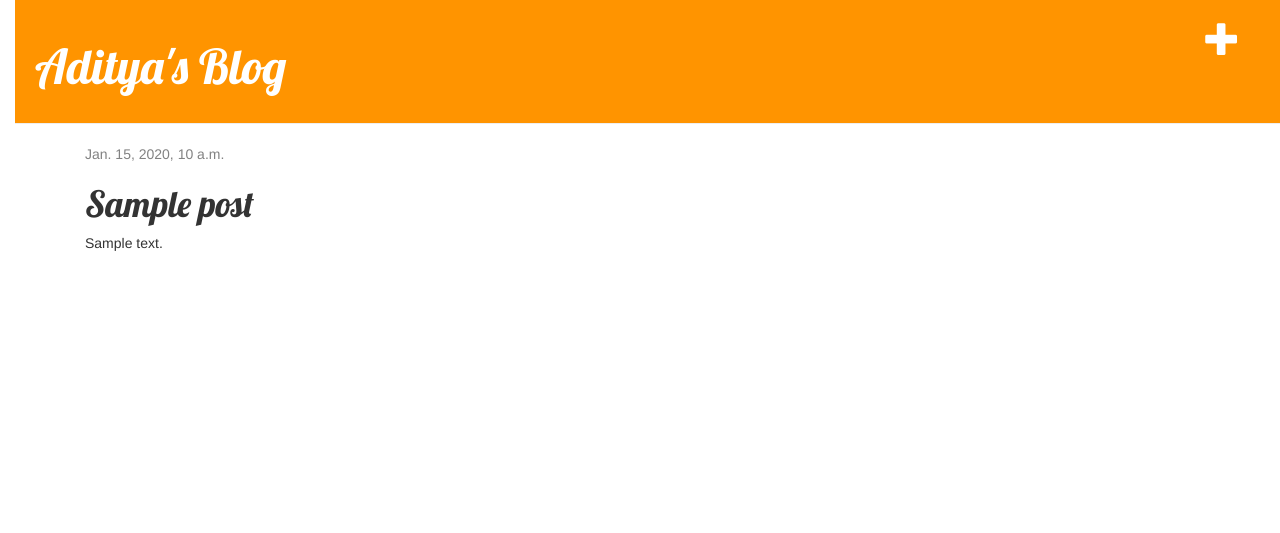
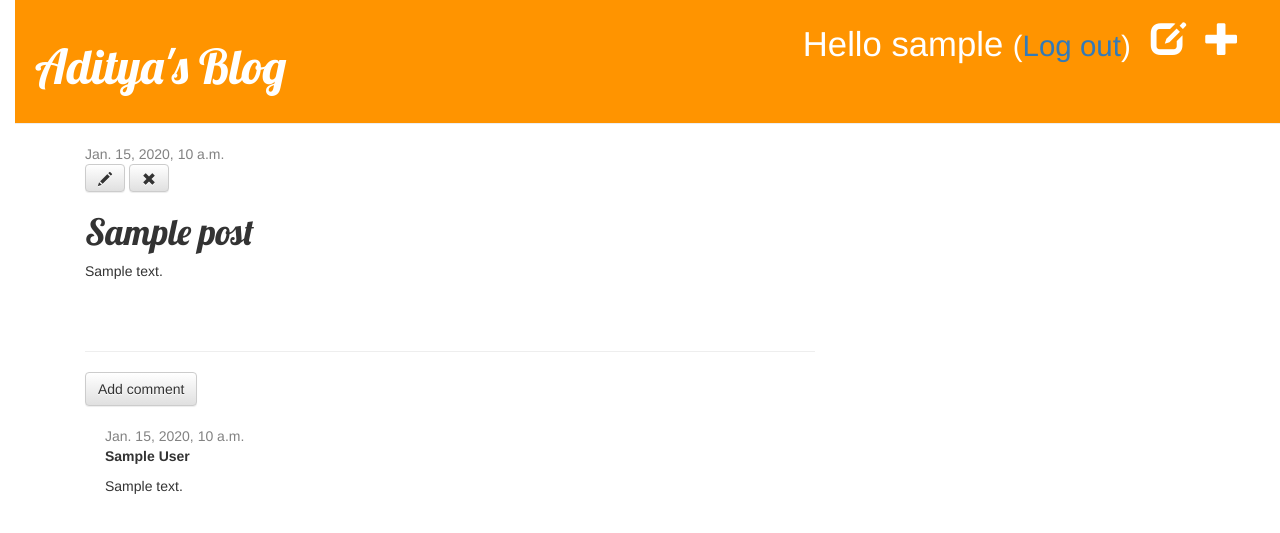
Before and after one commit to a-pradhan/basic-django-blog, a Django app: page /post/1/ in a window 1280 px wide. Shown: the top 533 px of the page. Run offline with Django 3.2, Linux system fonts and the light colour scheme; a user stored in the database is signed in; tables that the repository leaves empty hold one stand-in row (values such as "Sample post"); some libraries are stand-ins or nearby versions.

Commit message:
Implemented login requirement for admin features and a commenting system
1. login required to create, edit and delete posts
2. comments can be left on individual blog posts
3. only approved comments are publically displayed the blog detail page

```diff
--- a/mysite/blog/admin.py
+++ b/mysite/blog/admin.py
@@ -1,6 +1,7 @@
 from django.contrib import admin
-from .models import Post
+from .models import Post, Comment
 
 admin.site.register(Post)
+admin.site.register(Comment)
 
 # Register your models here.
--- a/mysite/blog/models.py
+++ b/mysite/blog/models.py
@@ -12,5 +12,23 @@ class Post(models.Model):
         self.published_date = timezone.now()
         self.save()
 
+    def approved_comments(self):
+        return self.comments.filter(approved_comment=True)
+
     def __str__(self):
         return self.title
+
+
+class Comment(models.Model):
+    post = models.ForeignKey('blog.Post', related_name='comments')
+    author = models.CharField(max_length=200)
+    text = models.TextField()
+    created_date = models.DateTimeField(default=timezone.now)
+    approved_comment = models.BooleanField(default=False)
+
+    def approve(self):
+        self.approved_comment = True
+        self.save()
+
+    def __str__(self):
+        return self.text
--- a/mysite/blog/static/css/blog.css
+++ b/mysite/blog/static/css/blog.css
@@ -53,3 +53,7 @@ h1, h2, h3, h4 {
 .post h1 a, .post h1 a:visited {
     color: #000000;
 }
+
+.comment {
+  margin: 20px 0px 20px 20px;
+}
--- a/mysite/blog/templates/blog/base.html
+++ b/mysite/blog/templates/blog/base.html
@@ -11,6 +11,10 @@
         <div class="page-header">
           {% if user.is_authenticated %}
             <a href="{% url 'post_new' %}" class="top-menu"><span class="glyphicon glyphicon-plus"></span></a>
+            <a href="{% url 'post_draft_list' %}" class="top-menu"><span class="glyphicon glyphicon-edit"></span></a>
+            <p class="top-menu">Hello {{ user.username }} <small>(<a href="{% url 'logout' %}">Log out</a>)</small></p>
+          {% else %}
+            <a href="{% url 'login' %}" class="top-menu"><span class="glyphicon glyphicon-lock"></span></a>
           {% endif %}
             <h1><a href="/">Aditya's Blog</a></h1>
         </div>
--- a/mysite/blog/templates/blog/post_detail.html
+++ b/mysite/blog/templates/blog/post_detail.html
@@ -6,12 +6,34 @@
             <div class="date">
                 {{ post.published_date }}
             </div>
+        {% else %}
+            <a class="btn btn-default" href="{% url 'post_publish' pk=post.pk %}">Publish</a>
         {% endif %}
-        {% if user.authenticated %}
-            <a href="{% url 'post_new' %}" class="top-menu"><span class="glyphicon glyphicon-plus"></span></a>
+
+        {% if user.is_authenticated %}
+            <a class="btn btn-default" href="{% url 'post_edit' pk=post.pk %}"><span class="glyphicon glyphicon-pencil"></span></a>
+            <a class="btn btn-default" href="{% url 'post_remove' pk=post.pk %}"><span class="glyphicon glyphicon-remove"></span></a>
         {% endif %}
+
         <h1>{{ post.title }}</h1>
         <p>{{ post.text|linebreaksbr }}</p>
     </div>
-
+    <hr>
+    <a class="btn btn-default" href="{% url 'add_comment_to_post' pk=post.pk %}">Add comment</a>
+    {% for comment in post.comments.all %}
+      {% if user.is_authenticated or comment.approved_comment %}
+        <div class="comment">
+            <div class="date">{{ comment.created_date }}
+            {% if not comment.approved_comment %}
+              <a class="btn btn-default" href="{% url 'comment_remove' pk=comment.pk %}"><span class="glyphicon glyphicon-remove"></span></a>
+              <a class="btn btn-default" href="{% url 'comment_approve' pk=comment.pk %}"><span class="glyphicon glyphicon-ok"></span></a>
+            {% endif %}
+          </div>
+            <strong>{{ comment.author }}</strong>
+            <p>{{ comment.text|linebreaks }}</p>
+        </div>
+      {% endif %}
+    {% empty %}
+        <p>No comments here yet :(</p>
+    {% endfor %}
 {% endblock %}
--- a/mysite/blog/templates/blog/post_list.html
+++ b/mysite/blog/templates/blog/post_list.html
@@ -7,6 +7,7 @@
           </div>
           <h1><a href="{% url 'post_detail' pk=post.pk %}">{{ post.title }}</a></h1>
           <p>{{ post.text|linebreaksbr }}</p>
+          <a href="{% url 'post_detail' pk=post.pk %}">Comments: {{ post.approved_comments.count }}</a>
       </div>
     {% endfor %}
 {% endblock %}
--- a/mysite/blog/urls.py
+++ b/mysite/blog/urls.py
@@ -6,5 +6,10 @@ urlpatterns = [
     url(r'^post/(?P<pk>\d+)/$', views.post_detail,name='post_detail'),
     url(r'^post/new/$', views.post_new, name='post_new'),
     url(r'^post/(?P<pk>\d+)/edit/$', views.post_edit, name='post_edit'),
-
+    url(r'^drafts/$',views.post_draft_list, name='post_draft_list'),
+    url(r'^post/(?P<pk>\d+)/publish/$', views.post_publish, name='post_publish'),
+    url(r'^post/(?P<pk>\d+)/remove/$',views.post_remove,name='post_remove'),
+    url(r'^post/(?P<pk>\d+)/comment/$', views.add_comment_to_post, name='add_comment_to_post'),
+    url(r'^comment/(?P<pk>\d+)/approve/$', views.comment_approve, name='comment_approve'),
+    url(r'^comment/(?P<pk>\d+)/remove/$', views.comment_remove, name='comment_remove'),
 ]
--- a/mysite/blog/views.py
+++ b/mysite/blog/views.py
@@ -1,7 +1,8 @@
 from django.shortcuts import render, get_object_or_404, redirect
 from django.utils import timezone
-from .models import Post
-from .forms import PostForm
+from django.contrib.auth.decorators import login_required
+from .models import Post, Comment
+from .forms import PostForm, CommentForm
 
 def post_list(request):
     posts = Post.objects.filter(published_date__lte=timezone.now()).order_by('published_date')
@@ -11,13 +12,13 @@ def post_detail(request, pk):
     post = get_object_or_404(Post, pk=pk)
     return render(request,'blog/post_detail.html', {'post': post} )
 
+@login_required
 def post_new(request):
     if(request.method == 'POST'):
         form = PostForm(request.POST)
         if form.is_valid():
             post = form.save(commit=False)
             post.author = request.user
-            post.published_date = timezone.now()
             post.save()
 
             return redirect('post_detail', pk=post.pk)
@@ -27,6 +28,7 @@ def post_new(request):
 
     return render(request, 'blog/post_edit.html', {'form' : form })
 
+@login_required
 def post_edit(request,pk):
     post = get_object_or_404(Post,pk=pk)
     if request.method == "POST":
@@ -40,3 +42,45 @@ def post_edit(request,pk):
     else:
         form = PostForm(instance=post)
     return render(request,'blog/post_edit.html', {'form': form})
+
+@login_required
+def post_draft_list(request):
+    posts = Post.objects.filter(published_date__isnull=True).order_by('created_date')
+    return render(request, 'blog/post_draft_list.html', {'posts':posts})
+
+@login_required
+def post_publish(request,pk):
+    post = get_object_or_404(Post,pk=pk)
+    post.publish()
+    return redirect('post_detail', pk=pk)
+
+@login_required
+def post_remove(request,pk):
+    post = get_object_or_404(Post,pk=pk)
+    post.delete()
+    return redirect('post_list')
+
+def add_comment_to_post(request, pk):
+    post = get_object_or_404(Post, pk=pk)
+    if request.method == 'POST':
+        form = CommentForm(request.POST)
+        if form.is_valid():
+            comment = form.save(commit=False)
+            comment.post = post
+            comment.save()
+            return redirect('post_detail', pk=pk)
+    else:
+        form = CommentForm()
+    return render(request, 'blog/add_comment_to_post.html', {'form': form})
+
+@login_required
+def comment_approve(request,pk):
+    comment = get_object_or_404(Comment, pk=pk)
+    comment.approve()
+    return redirect('post_detail', pk=comment.post.pk)
+
+@login_required
+def comment_remove(request,pk):
+    comment = get_object_or_404(Comment, pk=pk)
+    comment.delete()
+    return redirect('post_detail', pk=comment.post.pk)
--- a/mysite/mysite/settings.py
+++ b/mysite/mysite/settings.py
@@ -120,3 +120,4 @@ USE_TZ = True
 
 STATIC_URL = '/static/'
 STATIC_ROOT = os.path.join(BASE_DIR, 'static')
+LOGIN_REDIRECT_URL = '/'
--- a/mysite/mysite/urls.py
+++ b/mysite/mysite/urls.py
@@ -1,7 +1,11 @@
 from django.conf.urls import include, url
 from django.contrib import admin
+from django.contrib.auth import views
 
 urlpatterns = [
     url(r'^admin/', admin.site.urls),
+    url(r'^accounts/login/$', views.login, name="login"),
+    url(r'^accounts/logout/$', views.logout, name='logout', kwargs={'next_page': '/'}),
     url(r'', include('blog.urls')),
+
 ]
```
Also changed, not shown: mysite/blog/forms.py (+6 -1 lines), mysite/blog/templates/blog/add_comment_to_post.html (added, +9 -0 lines), mysite/blog/templates/blog/post_draft_list.html (added, +11 -0 lines), mysite/blog/templates/registration/login.html (added, +24 -0 lines), mysite/blog/migrations/0002_comment.py (added).
